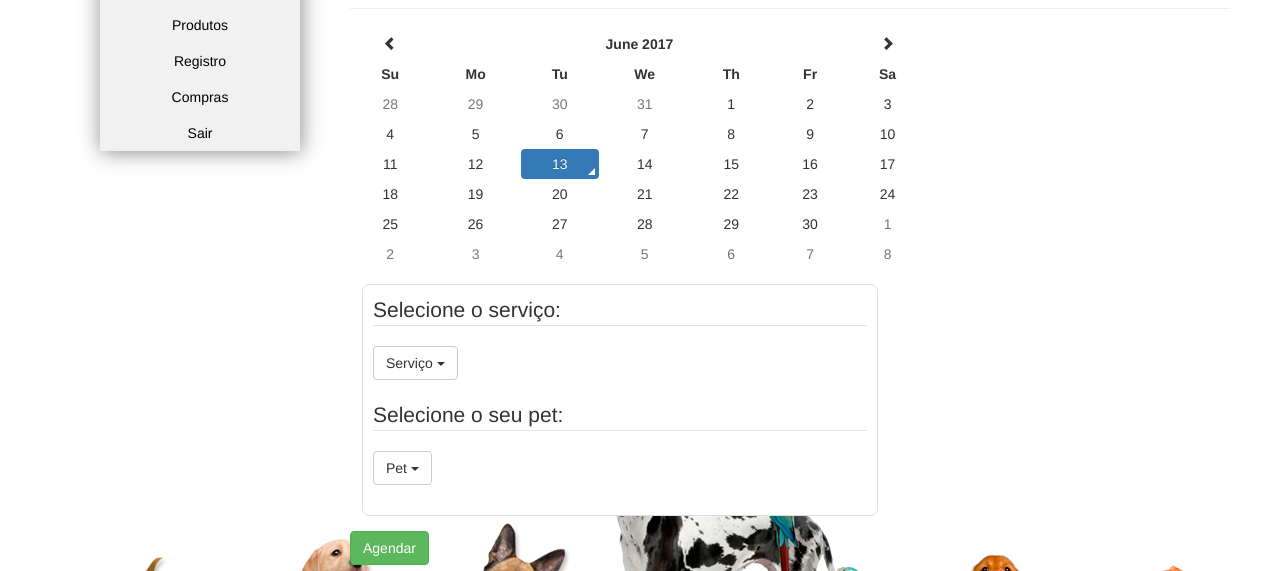
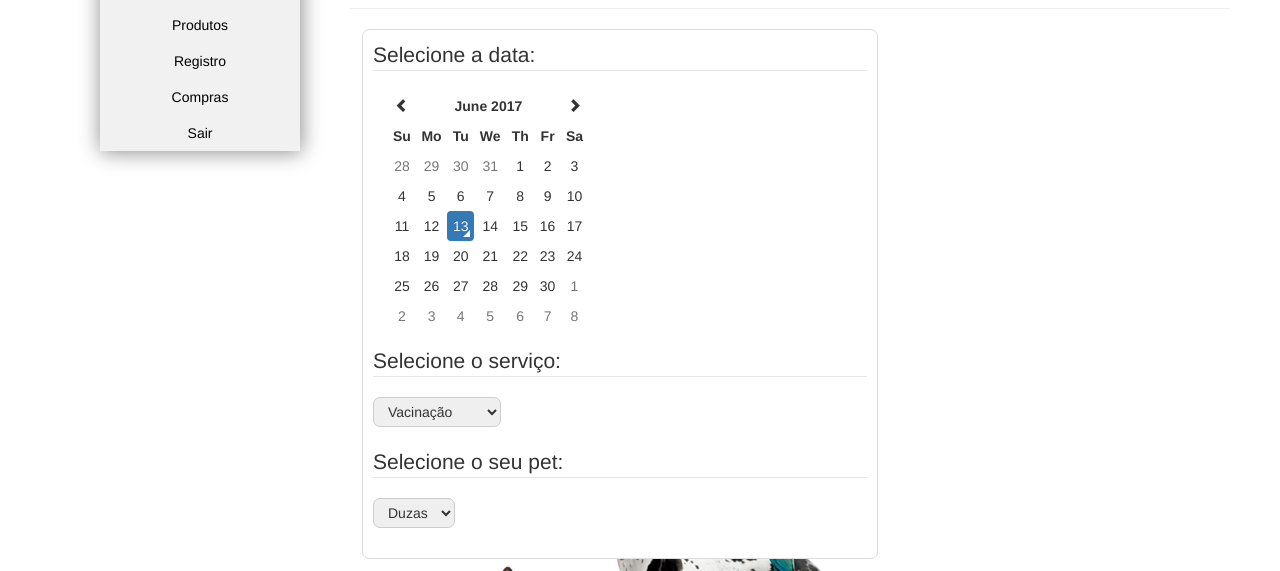
Before and after one commit to grobira/PetShopWeb, a plain HTML site: page PetShop/agendamento.html in a window 1280 px wide. Shown: the part 202-773 px from the top of the page. Drawn offline with nearby package versions, Linux system fonts and the light colour scheme; a web font is replaced by a local one.

Commit message:
mudancas julia

```diff
--- a/PetShop/agendamento.html
+++ b/PetShop/agendamento.html
@@ -38,42 +38,36 @@
 
 				<div class="item">
 				<h2>Agendamento de serviços </h2> <hr>
-				<div style="overflow:hidden;">
+				<div class="container_agenda">
+					<form class="formagenda">
+						<fieldset>
+							<legend>Selecione a data:</legend>
+							<div class="container">
+								<div class="row">
+									<div class='col-sm-6'>
 										<div class="form-group">
-        				<div class="row">
-            				<div class="col-md-8">
-			                <div id="datetimepicker12"></div>
+											<div class='input-group date' id='datetimepicker1'>
+												<input type='hidden' class="form-control" />
 											</div>
 										</div>
 									</div>
 									<script type="text/javascript">
-				        $(function () {
-            				$("#datetimepicker12").datetimepicker({
+										$(() => {
+											$('#datetimepicker1').datetimepicker({
 												inline: true,
-            	    		sideBySide: true,
-							format: 'DD/MM/YYYY'
-			            });
+												format: 'DD/MM/YYYY'});
 										});
 									</script>
 								</div>
-				<div class="container_agenda">
-					<form class="formagenda">
+							</div>
+						</fieldset>
 						<fieldset>
 							<legend>Selecione o serviço:</legend>
-								<div class="dropdown">
-    								<button id="cbServicos" class="btn btn-default dropdown-toggle" type="button" id="menu1" data-toggle="dropdown">Serviço
-    								<span class="caret"></span></button>
-    								<ul id="cbServ" class="dropdown-menu"  role="menu" aria-labelledby="menu1"></ul>
-  								</div>
+								<select id="cbServicos"></select>
 						</fieldset>	<br>
 						<fieldset>
 							<legend>Selecione o seu pet:</legend>
-								<div class="dropdown">
-    								<button id="cbPetbtn" class="btn btn-default dropdown-toggle" type="button" id="menu1" data-toggle="dropdown"
-    								>Pet
-    								<span class="caret"></span></button>
-    								<ul id="cbPet" class="dropdown-menu"  role="menu" aria-labelledby="menu1"></ul>
-  								</div>
+								<select id="cbPetbtn"></select>
 						</fieldset>	<br>
 					</form>
 				</div>
--- a/PetShop/js/main.js
+++ b/PetShop/js/main.js
@@ -282,13 +282,13 @@ function loadServs(data){
 
 function loadServsCB(data){
 	for(let j in data){
-		$("#cbServ").append("<li role=\"presentation\"><a role=\"menuitem\" tabindex=\"-1\">" + data[j].name+ "</a></li>");
+		$("#cbServicos").append("<option value=\""+ data[j].name+"\">"+data[j].name+"</option>");
 	}
 }
 
 function loadPetsCB(data){
 	for(let j in data){
-		$("#cbPet").append("<li role=\"presentation\"><a role=\"menuitem\" tabindex=\"-1\">" + data[j].name+ "</a></li>");
+		$("#cbPetbtn").append("<option value=\""+ data[j].name+"\">"+data[j].name+"</option>");
 	}
 }
 
@@ -789,7 +789,7 @@ $(document).on("click", "#btn_save", ()=>{
 });
 
 $(document).on("click", "#btn_agenda", ()=>{
-	alert($('#datetimepicker12').datetimepicker().val());
+	alert($('#datetimepicker12').datetimepicker());
 });
 
 
@@ -848,7 +848,7 @@ $(document).ready(() => {
 				loadPetsUser(list,"000002");
 			});
 		}
-		if ($("#cbServicos").is(':visible')){ //Se estiver na ela de agendamento
+		if ($("#cbServicos").is(':visible')){ //Se estiver na tela de agendamento
 			readAll("servs", function(resp) {
 				loadServsCB(resp);
 			});
--- a/PetShop/styles.css
+++ b/PetShop/styles.css
@@ -101,7 +101,7 @@ section {
 	border: 0px;
 }
 
-input[type=text], input[type=password], input[type=email], input[type=number], select {
+input[type=text]:not(.form-control), input[type=password], input[type=email], input[type=number], select {
 	padding: 5px 10px;
 	margin: 5px 10px 5px 10px;
     border: 1px solid #ccc;
```
Lines whose indentation alone changed are shown as unchanged.
